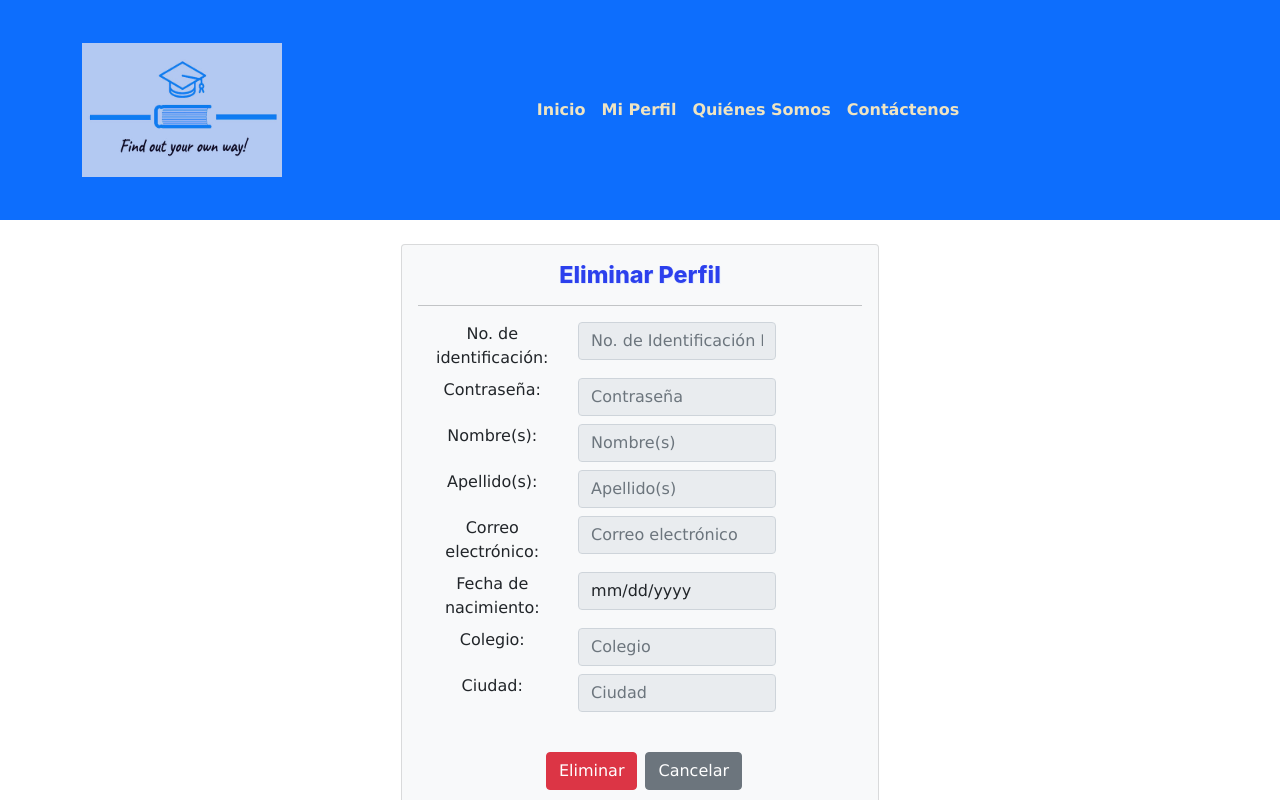
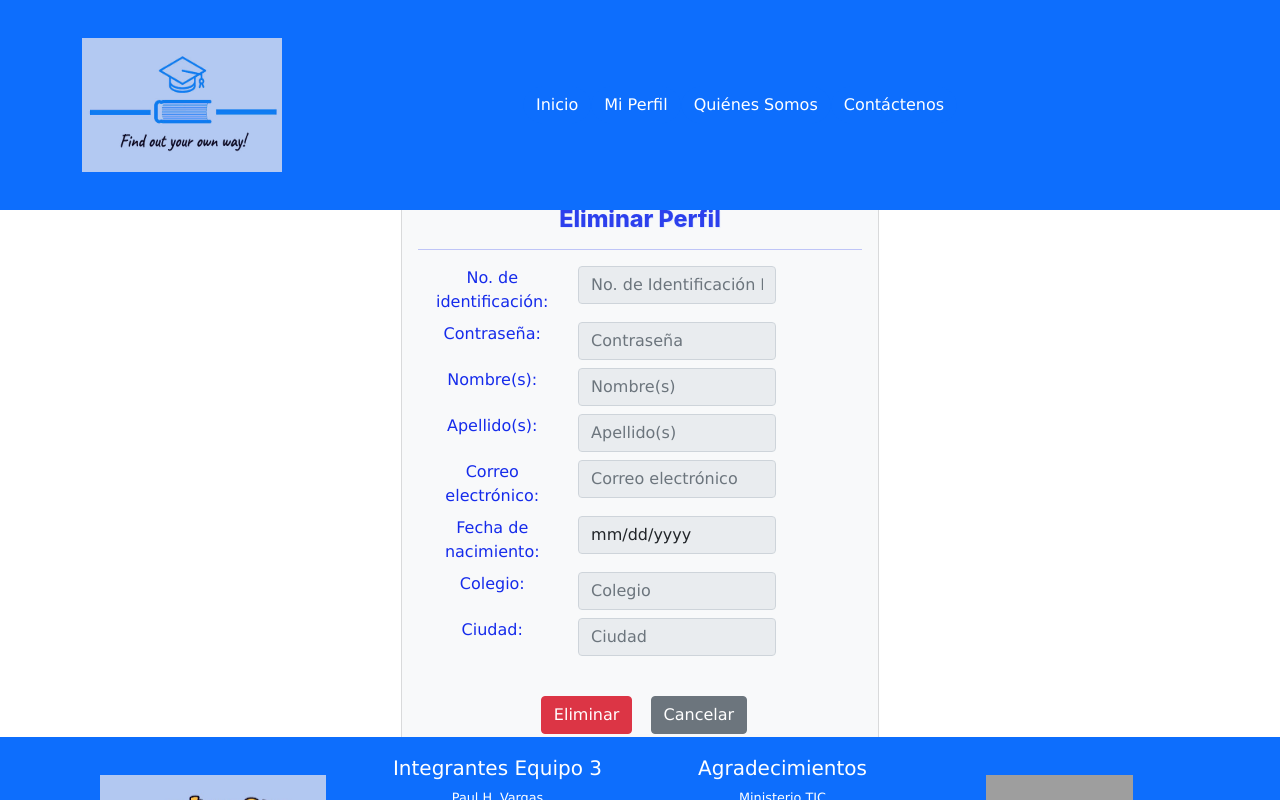
Before and after one commit to polware/Grupo30_Equipo3, a Vue app in the folder cli/: page /borrarperfil in a window 1280 px wide. Shown: the top 800 px of the page. Built offline with nearby package versions, Linux system fonts and the light colour scheme; no server answers; grey boxes are pictures that could not be loaded.

Commit message:
Mejoras y correcciones en algunas plantillas.

```diff
--- a/cli/src/App.vue
+++ b/cli/src/App.vue
@@ -2,19 +2,17 @@
   <div id="app">
   <div id="nav">
     <nav class="container navbar navbar-expand-lg navbar-light bg-primary">
-      <a class="navbar-brand" href="#" >
-      <img src="./img/Logo.jpg" alt="Logo" width="200" height="134"></a>
+      <img src="./img/Logo.jpg" alt="Logo" width="200" height="134">
       <button class="navbar-toggler" type="button" data-toggle="collapse" data-target="#navbarSupportedContent"
           aria-controls="navbarSupportedContent" aria-expanded="false" aria-label="Toggle navigation">
           <span class="navbar-toggler-icon"></span>
       </button>
-
       <div class="collapse navbar-collapse" id="navbarSupportedContent">
           <div class="navbar-nav mx-auto">
-              <router-link to="/" class="nav-item nav-link">Inicio</router-link>
-              <router-link to="/Profile" class="nav-item nav-link">Mi Perfil</router-link>
-	      <router-link to="/Quienes" class="nav-item nav-link">Quiénes Somos</router-link>
-              <router-link to="/Contactenos" class="nav-item nav-link">Contáctenos</router-link>
+            <router-link to="/" :active="true"><b-button :pill="true" variant="primary">Inicio</b-button></router-link>
+              <router-link to="/Profile"><b-button :pill="true" variant="primary">Mi Perfil</b-button></router-link>
+              <router-link to="/Quienes"><b-button :pill="true" variant="primary">Quiénes Somos</b-button></router-link>
+              <router-link to="/Contactenos"><b-button :pill="true" variant="primary">Contáctenos</b-button></router-link>
           </div>
       </div>
   </nav>
@@ -47,7 +45,6 @@
   -webkit-font-smoothing: antialiased;
   -moz-osx-font-smoothing: grayscale;
   text-align: center;
-  height: 100%;
   display: flex;
   flex-direction: column;
 }
@@ -60,8 +57,8 @@
   background: #0d6efd;
 
   a {
-    font-weight: bold;
-    color: #eee4c2;
+      font-weight: bold;
+      color: #eee4c2;
 
     &.router-link-exact-active {
         color: rgb(92, 87, 87);
--- a/cli/src/views/ActualizarDatos.vue
+++ b/cli/src/views/ActualizarDatos.vue
@@ -16,18 +16,18 @@
                 <label for="id_estudiante">Id del Usuario:</label>
                 <input type="string" class="form-control-casilla" id="id_estudiante" size="40" value="id_usuario" v-model="estudianteEditar.numident" disabled><br><br>
                 <label for="nombre_actualizar">Nombre(s):</label>
-                <input type="text" class="form-control-casilla" id="nombre_actualizar" size="40" value="Escribe tu(s) Nombre(s)" v-model="estudianteEditar.nombre" required>
+                <input type="text" class="form-control-casilla" id="nombre_actualizar" size="40" value="Escribe tu(s) Nombre(s)" v-model="estudianteEditar.nombre" required>&nbsp;
                 <label for="apellido_actualizar">Apellidos(s):</label>
                 <input type="text" class="form-control-casilla" id="apellido_actualizar" size="40" value="Escribe tu(s) Apellido(s)" v-model="estudianteEditar.apellido" required><br><br>
                 <label for="correo_actualizar">Nuevo Correo Electrónico:</label>
-                <input type="email" class="form-control-casilla" id="correo_actualizar" size="35" value="Escribe nuevo correo electrónico" v-model="estudianteEditar.correo" required>
+                <input type="email" class="form-control-casilla" id="correo_actualizar" size="35" value="Escribe nuevo correo electrónico" v-model="estudianteEditar.correo" required>&nbsp;
                 <label for="contrasena_actualizar">Nueva Contraseña:</label>
                 <input type="password" class="form-control-casilla" id="contrasena_actualizar" size="35" value="Escribe nueva contraseña" v-model="estudianteEditar.password" required><br><br>
                 <label for="nacimientos_actualizar">Fecha de Nacimiento:</label>
-                <input type="date" class="form-control-casilla" id="nacimientos_actualizar" size="20" v-model="estudianteEditar.fechanac" required>
-                <label for="ciudad_actualizar">Ciudad</label>
-                <input type="text" class="form-control-casilla" id="ciudad_actualizar" size="20" v-model="estudianteEditar.ciudad" required>
-                <label for="institucion_actualizar">Colegio/Institución</label>
+                <input type="date" class="form-control-casilla" id="nacimientos_actualizar" size="20" v-model="estudianteEditar.fechanac" required>&nbsp;
+                <label for="ciudad_actualizar">Ciudad:</label>
+                <input type="text" class="form-control-casilla" id="ciudad_actualizar" size="20" v-model="estudianteEditar.ciudad" required>&nbsp;
+                <label for="institucion_actualizar">Colegio/Institución:</label>
                 <input type="text" class="form-control-casilla" id="institucion_actualizar" size="20" v-model="estudianteEditar.colegio" required><br><br>
                 <b-button class="btn-warning my-2 mx-2" type="submit">Guardar</b-button>
                 <router-link :to="{name: 'Profile', params: {id:estudianteEditar._id} }" class="btn btn-secondary">Cancelar</router-link>
@@ -108,7 +108,7 @@ footer {
   background: #0d6efd;
   }
 section {
-  height: 517px;
+  height: 527px;
   font-family: Verdana, sans-serif;
   color: rgb(21, 43, 235);
   background: #fff;
--- a/cli/src/views/BorrarPerfil.vue
+++ b/cli/src/views/BorrarPerfil.vue
@@ -8,75 +8,79 @@
             @dismiss-count-down="countDownChanged">
             {{mensaje.texto}}
     </b-alert>
+    <section>
+        <div>
         <br>
-        <form class="contenido">
         <b-card bg-variant="light">
             <h2>Eliminar Perfil</h2>
             <hr>
+            <form ref="data">
             <b-container fluid>
                 <b-row class="my-2">
                     <b-col sm="4"><label for="input-none">No. de identificación:</label></b-col>
                     <b-col sm="6">
-                    <b-form-input type="text" id="input-none" :state="null" placeholder="No. de Identificación Personal" v-model="estudianteBorrar.numident" disabled></b-form-input>
+                    <b-form-input type="text" ref="data" id="input-none" :state="null" placeholder="No. de Identificación Personal" v-model="estudianteBorrar.numident" disabled></b-form-input>
                     </b-col>
                 </b-row>
 
                 <b-row class="my-2">
                     <b-col sm="4"><label for="input-none">Contraseña:</label></b-col>
                     <b-col sm="6">
-                    <b-form-input type="password" id="input-none" :state="null" placeholder="Contraseña" v-model="estudianteBorrar.password" disabled></b-form-input>
+                    <b-form-input type="password" ref="data" id="input-none" :state="null" placeholder="Contraseña" v-model="estudianteBorrar.password" disabled></b-form-input>
                     </b-col>
                 </b-row>
 
                 <b-row class="my-2">
                     <b-col sm="4"><label for="input-none">Nombre(s):</label></b-col>
                     <b-col sm="6">
-                    <b-form-input type="text" id="input-none" :state="null" placeholder="Nombre(s)" v-model="estudianteBorrar.nombre" disabled></b-form-input>
+                    <b-form-input type="text" ref="data" id="input-none" :state="null" placeholder="Nombre(s)" v-model="estudianteBorrar.nombre" disabled></b-form-input>
                     </b-col>
                 </b-row>
 
                 <b-row class="my-2">
                     <b-col sm="4"><label for="input-none">Apellido(s):</label></b-col>
                     <b-col sm="6">
-                    <b-form-input type="text" id="input-none" :state="null" placeholder="Apellido(s)" v-model="estudianteBorrar.apellido" disabled></b-form-input>
+                    <b-form-input type="text" ref="data" id="input-none" :state="null" placeholder="Apellido(s)" v-model="estudianteBorrar.apellido" disabled></b-form-input>
                     </b-col>
                 </b-row>
 
                 <b-row class="my-2">
                     <b-col sm="4"><label for="input-none">Correo electrónico:</label></b-col>
                     <b-col sm="6">
-                    <b-form-input type="text" id="input-none" :state="null" placeholder="Correo electrónico" v-model="estudianteBorrar.correo" disabled></b-form-input>
+                    <b-form-input type="text" ref="data" id="input-none" :state="null" placeholder="Correo electrónico" v-model="estudianteBorrar.correo" disabled></b-form-input>
                     </b-col>
                 </b-row>
 
                 <b-row class="my-2">
                     <b-col sm="4"><label for="input-none">Fecha de nacimiento:</label></b-col>
                     <b-col sm="6">
-                    <b-form-input type="date" id="input-none" :state="null" placeholder="Fecha de nacimiento" v-model="estudianteBorrar.fechanac" disabled></b-form-input>
+                    <b-form-input type="date" ref="data" id="input-none" :state="null" placeholder="Fecha de nacimiento" v-model="estudianteBorrar.fechanac" disabled></b-form-input>
                     </b-col>
                 </b-row>
 
                 <b-row class="my-2">
                     <b-col sm="4"><label for="input-none">Colegio:</label></b-col>
                     <b-col sm="6">
-                    <b-form-input type="text" id="input-none" :state="null" placeholder="Colegio" v-model="estudianteBorrar.colegio" disabled></b-form-input>
+                    <b-form-input type="text" ref="data" id="input-none" :state="null" placeholder="Colegio" v-model="estudianteBorrar.colegio" disabled></b-form-input>
                     </b-col>
                 </b-row>
 
                 <b-row class="my-2">
                     <b-col sm="4"><label for="input-none">Ciudad:</label></b-col>
                     <b-col sm="6">
-                    <b-form-input type="text" id="input-none" :state="null" placeholder="Ciudad" v-model="estudianteBorrar.ciudad" disabled></b-form-input>
+                    <b-form-input type="text" ref="data" id="input-none" :state="null" placeholder="Ciudad" v-model="estudianteBorrar.ciudad" disabled></b-form-input>
                     </b-col>
                 </b-row>
                 <br>
-                    <b-button @click.prevent="borrarPerfil(estudianteBorrar._id)" class="btn-danger my-2 mx-2">Eliminar</b-button>
+                    <b-button @click.prevent="borrarPerfil(estudianteBorrar._id)" class="btn-danger my-2 mx-2" type="submit">Eliminar</b-button>&nbsp;
                     <router-link :to="{name: 'Profile', params: {id:estudianteBorrar._id} }" class="btn btn-secondary">Cancelar</router-link>
                 <br>
 	          </b-container>
+            </form>
       </b-card>
-            </form>
        <br>
+      </div>
+  </section>
 </div>
 </template>
 <script>
@@ -106,19 +110,10 @@ export default {
                 if (window.confirm("¿Está seguro que desea borrar la cuenta?")) {
                     this.axios.delete(`/estudiante/${id}`)
                     .then(() => {
-                        const index = this.estudianteBorrar.findIndex(item => item._id === res.data._id);
-                        this.estudianteBorrar.splice(index, 1);
                         this.mensaje.color = 'danger';
                         this.mensaje.texto = '¡Su perfil ha sido eliminado!';
                         this.showAlert();
-                        this.estudianteBorrar.numident='';
-                        this.estudianteBorrar.password='';
-                        this.estudianteBorrar.nombre='';
-                        this.estudianteBorrar.apellido='';
-                        this.estudianteBorrar.correo='';
-                        this.estudianteBorrar.fechanac='';
-                        this.estudianteBorrar.colegio='';
-                        this.estudianteBorrar.ciudad='';
+                        this.$refs.data.value = '';
                     }).catch(error => {
                         console.log(error)
                         })
@@ -142,12 +137,22 @@ export default {
 }
 </script>
 <style lang="scss">
-.contenido{
+.modal-footer{
+    background-color: #ffffff;
+    min-height: 15%;
+}
+.pre-formatted {
+  white-space: pre;
+  //color: #b62727;
+}
+section {
+  min-height: 527px;
   font-family: Verdana, sans-serif;
+  background: #fff;
   overflow-y: scroll;
-    display: flex;
   align-items: center;
   justify-content: center;
+  display: flex;
 }
 footer {
   font-family: Verdana, sans-serif;
@@ -157,7 +162,6 @@ footer {
   font-size: 80%;
   background: #0d6efd;
   }
-
 h2 {
     font-family: "Inter", sans-serif;
     text-align: center;
--- a/cli/src/views/Contactenos.vue
+++ b/cli/src/views/Contactenos.vue
@@ -8,23 +8,23 @@
             @dismiss-count-down="countDownChanged">
             {{mensaje.texto}}
     </b-alert>
-    <section class="t1">
+    <section>
         <div class="secc-contac">
             <form class="form_contac" type="text" @submit.prevent="agregarContacto()">
                 <h2>Contáctenos</h2>
                 <br>
                 <h5>"Para nosotros es muy importante su opinión y estamos dispuestos a atender sus dudas y sugerencias"</h5><br>
                 <label for="nomapellido">Nombre(s) y Apellido(s):</label>
-                <input type="text" class="form-control-casilla" id="nomapellido" size="40" value="Escribe tu(s) Nombre(s) y Apellido(s)" v-model="objContacto.nombreapellido">
+                <input type="text" class="form-control-casilla" id="nomapellido" size="40" value="Escribe tu(s) Nombre(s) y Apellido(s)" v-model="objContacto.nombreapellido">&nbsp;
                 <label for="institucion">Institución:</label>
                 <input type="text" class="form-control-casilla" id="institucion" size="40" value="Nombre la Institución" v-model="objContacto.institucion"><br><br>
                 <label for="correo">Correo Electrónico:</label><br>
                 <input type="email" class="form-control-casilla" id="correo" size="45" value="ejemplo@gmail.com" v-model="objContacto.correo"><br><br>
-                <label for="mensaje">Mensaje</label><br>
+                <label for="mensaje">Mensaje:</label><br>
                 <div>
                     <textarea name="mensaje" class="form-control-casilla" rows="7" cols="80" v-model="objContacto.mensaje">Escribe aquí tu mensaje...</textarea>
                 </div>
-                <input type="submit" class="form-control-casilla" value="Enviar">
+                <b-button class="btn-secondary my-2 mx-2" type="submit">Enviar</b-button>
             </form>
         </div>
     </section>
@@ -97,7 +97,7 @@ export default {
 </script>
 <style lang="scss">
 section {
-  height: 517px;
+  min-height: 517px;
   font-family: Verdana, sans-serif;
   color: rgb(21, 43, 235);
   background: #fff;
@@ -112,14 +112,7 @@ footer {
   width: 100%;
   font-size: 80%;
   background: #0d6efd;
-  }
-.secc-info {
-  flex: 50%;
-  padding: 30px;
-  justify-content: space-around;
-  text-align: justify;
 }
-
 h2 {
   font-family: "Inter", sans-serif;
 	color: mix(#fff, #152beb, 10%);
@@ -141,7 +134,6 @@ h2 {
   justify-content: space-between;
   text-align: center;
 }
-
 .secc-actualizar {
   flex: 50%;
   padding: 30px;
--- a/cli/src/views/CrearCuenta.vue
+++ b/cli/src/views/CrearCuenta.vue
@@ -1,6 +1,6 @@
 <template>
-    <section>
-    <b-alert
+  <div class="crearcuenta">
+      <b-alert
             :show="dismissCountDown"
             dismissible
             :variant="mensaje.color"
@@ -8,8 +8,8 @@
             @dismiss-count-down="countDownChanged">
             {{mensaje.texto}}
     </b-alert>
-    <div class="modal-dialog text-center">
-      <br>
+    <section>
+        <div class="modal-dialog text-center">
         <div class="modal-content">
           <div class="col-12">
             <br>
@@ -40,8 +40,9 @@
             </div>
           </form>
         </div>
-    </div>
-  </section>
+        </div>
+    </section>
+</div>
 </template>
 <script>
 export default {
@@ -114,7 +115,7 @@ export default {
 </script>
 <style lang="scss">
 section {
-  height: 517px;
+  height: 527px;
   font-family: Verdana, sans-serif;
   color: rgb(21, 43, 235);
   background: #fff;
--- a/cli/src/views/Index.vue
+++ b/cli/src/views/Index.vue
@@ -21,13 +21,12 @@
 </template>
 <style lang="scss">
 section {
-  height: 517px;
+  height: 527px;
   font-family: Verdana, sans-serif;
   color: rgb(21, 43, 235);
   background: #fff;
   display: flex;
 }
-
 h2 {
   font-family: "Inter", sans-serif;
 	color: mix(#fff, #152beb, 10%);
@@ -51,19 +50,6 @@ footer {
   font-size: 80%;
   background: #0d6efd;
 }
-flotante {
-  width: 40%;
-  height: 80%;
-  position: relative;
-  top: 30%;
-  left: 50%;
-  margin: -100px 0 0 -100px;
-  box-sizing: border-box;
-  box-shadow: -1px 0px 20px 6px #999;
-  height: 460px;
-  background-color:#e6e6e6
-}
-
 </style>
 <script>
 export default {
--- a/cli/src/views/Profile.vue
+++ b/cli/src/views/Profile.vue
@@ -123,7 +123,7 @@ export default {
 </script>
 <style lang="scss">
 .section {
-  min-height: 517px;
+  min-height: 527px;
   font-family: Verdana, sans-serif;
   background: #fff;
   overflow: auto;
--- a/cli/src/views/RecuperarCuenta.vue
+++ b/cli/src/views/RecuperarCuenta.vue
@@ -19,7 +19,7 @@
 </template>
 <style lang="scss">
 .form-recup{
-  min-height: 493px;
+  min-height: 503px;
   font-family: Verdana, sans-serif;
   padding-left: 310px;
   width: 990px;
--- a/cli/src/views/Resultados.vue
+++ b/cli/src/views/Resultados.vue
@@ -96,7 +96,7 @@ footer {
   background: #0d6efd;
   }
 .accordion {
-  min-height: 341px;
+  min-height: 351px;
   font-family: Verdana, sans-serif;
   padding-left: 340px;
   width: 950px;
```
Lines whose indentation alone changed are shown as unchanged.
